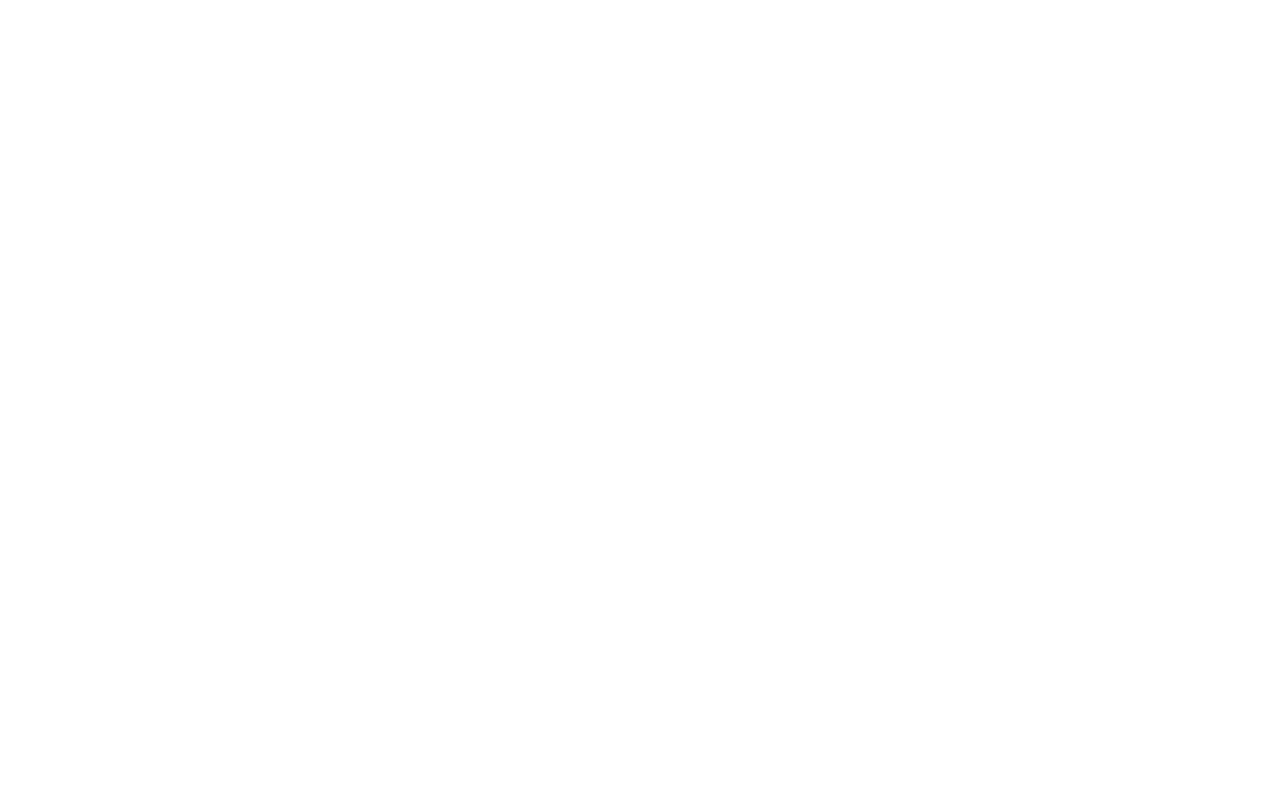
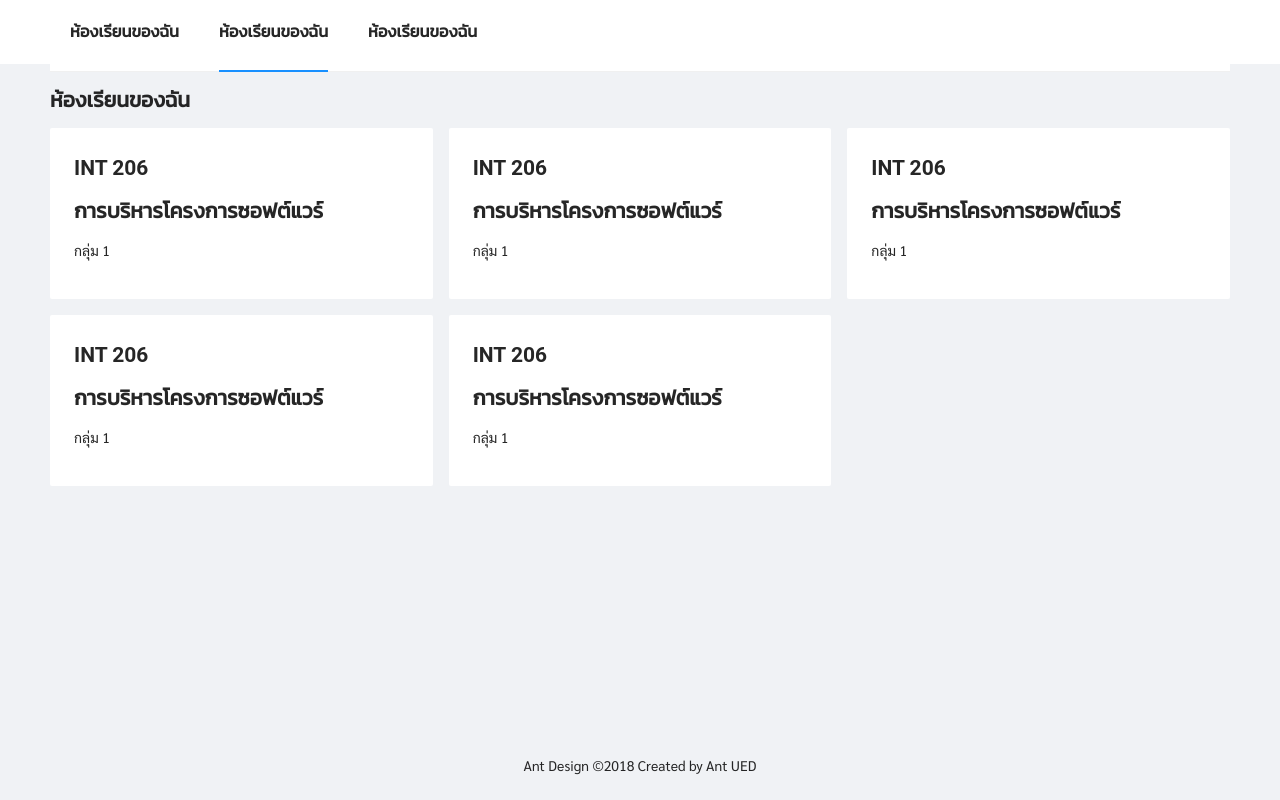
Before and after one commit to khanysorn/frrsca-frontend, a React (Create React App) app: page /class in a window 1280 px wide. Built offline with nearby package versions, Linux system fonts and the light colour scheme.

Commit message:
Class Lobby Page

```diff
--- a/src/App.css
+++ b/src/App.css
@@ -1,45 +1,7 @@
 @import url('https://fonts.googleapis.com/css2?family=Kanit&family=Sarabun:wght@400;600;700&display=swap');
 
-.App {
-  text-align: center;
-}
 
-.App-logo {
-  height: 40vmin;
-  pointer-events: none;
-}
-
-@media (prefers-reduced-motion: no-preference) {
-  .App-logo {
-    animation: App-logo-spin infinite 20s linear;
-  }
-}
-
-.App-header {
-  background-color: #282c34;
-  min-height: 100vh;
-  display: flex;
-  flex-direction: column;
-  align-items: center;
-  justify-content: center;
-  font-size: calc(10px + 2vmin);
-  color: white;
-}
-
-.App-link {
-  color: #61dafb;
-}
-
-@keyframes App-logo-spin {
-  from {
-    transform: rotate(0deg);
-  }
-  to {
-    transform: rotate(360deg);
-  }
-}
-
-h1{
+h1,h2,h3,h4,h5,h6{
   font-family: Roboto, "Helvetica Neue", "Sukhumvit Set", Kanit, Avenir, -apple-system, BlinkMacSystemFont, "Segoe UI", Oxygen, Ubuntu, Cantarell, "Fira Sans", "Droid Sans", sans-serif;
   font-display: swap;
 }
@@ -48,3 +10,21 @@
   font-family: 'Sarabun', sans-serif;
   font-display: swap;
 }
+
+.site-layout-content {
+  background: #fff;
+  padding: 24px;
+  min-height: 280px;
+}
+
+#components-layout-demo-top .logo {
+  width: 120px;
+  height: 31px;
+  background: rgba(255, 255, 255, 0.2);
+  margin: 16px 24px 16px 0;
+  float: left;
+}
+
+.ant-layout-header {
+  background-color: #FFF;
+}
--- a/src/App.js
+++ b/src/App.js
@@ -2,7 +2,7 @@
 import './App.css';
 import Home from './page/Home';
 import Login from './page/Login';
-import Dashboard from './page/Dashboard'
+import Class from './page/Class'
 import {BrowserRouter as Router, Route, Switch} from "react-router-dom";
 
 function App() {
@@ -11,7 +11,7 @@
       <Switch>
       <Route exact path="/" component={Home} />
       <Route path="/login" component={Login} />
-      <Route path="/dashboard" component={Dashboard} />
+      <Route path="/class" component={Class} />
       </Switch>
     </Router>
   );
--- a/src/index.css
+++ b/src/index.css
@@ -9,20 +9,17 @@
   -moz-osx-font-smoothing: grayscale;
 }
 
+h1, h2, h3{
+  font-family: -apple-system, BlinkMacSystemFont, 'Segoe UI', 'Roboto', 'Oxygen',
+    'Ubuntu', 'Cantarell', 'Fira Sans', 'Droid Sans', 'Helvetica Neue',
+    sans-serif;
+  font-weight: bold;
+  -webkit-font-smoothing: antialiased;
+  -moz-osx-font-smoothing: grayscale;
+  font-display: swap;
+}
+
 code {
   font-family: source-code-pro, Menlo, Monaco, Consolas, 'Courier New',
     monospace;
 }
-
-.site-layout-content {
-  background: #fff;
-  padding: 24px;
-  min-height: 280px;
-}
-#components-layout-demo-top .logo {
-  width: 120px;
-  height: 31px;
-  background: rgba(255, 255, 255, 0.2);
-  margin: 16px 24px 16px 0;
-  float: left;
-}
--- /dev/null
+++ b/src/page/Class.js
@@ -0,0 +1,72 @@
+import React from "react";
+import { Layout, Menu, Card, Col, Row  } from "antd";
+import { Link } from "react-router-dom";
+
+const { Header, Content, Footer} = Layout;
+
+function Class() {
+  return (
+    <>
+      <Layout className="layout">
+        <Header>
+          <div className="logo" />
+          <Menu theme="light" mode="horizontal" defaultSelectedKeys={["2"]}>
+            <Menu.Item key="1"><h3>ห้องเรียนของฉัน</h3></Menu.Item>
+            <Menu.Item key="2"><h3>ห้องเรียนของฉัน</h3></Menu.Item>
+            <Menu.Item key="3"><h3>ห้องเรียนของฉัน</h3></Menu.Item>
+          </Menu>
+        </Header>
+        <Content style={{ padding: "0 50px", minHeight: "calc(100vh - 134px)" }} >
+          <h1 style={{ marginTop: "20px" }}>ห้องเรียนของฉัน</h1>
+
+            <div className="site-card-wrapper">
+              <Row gutter={[16,16]}>
+                <Col xs={24} md={8} >
+                  <Link href="#">
+                  <Card bordered={false}>
+                    <h2>INT 206</h2>
+                    <h2>การบริหารโครงการซอฟต์แวร์</h2>
+                    <p>กลุ่ม 1</p>
+                    </Card>
+                    </Link>
+                </Col>
+                <Col xs={24} md={8} >
+                  <Card bordered={false}>
+                    <h2>INT 206</h2>
+                    <h2>การบริหารโครงการซอฟต์แวร์</h2>
+                    <p>กลุ่ม 1</p>
+                    </Card>
+                </Col>
+                <Col xs={24} md={8}>
+                  <Card bordered={false}>
+                    <h2>INT 206</h2>
+                    <h2>การบริหารโครงการซอฟต์แวร์</h2>
+                    <p>กลุ่ม 1</p>
+                    </Card>
+                </Col>
+                <Col xs={24} md={8} >
+                  <Card bordered={false}>
+                    <h2>INT 206</h2>
+                    <h2>การบริหารโครงการซอฟต์แวร์</h2>
+                    <p>กลุ่ม 1</p>
+                    </Card>
+                </Col>
+                <Col xs={24} md={8} >
+                  <Card bordered={false}>
+                    <h2>INT 206</h2>
+                    <h2>การบริหารโครงการซอฟต์แวร์</h2>
+                    <p>กลุ่ม 1</p>
+                    </Card>
+                </Col>
+              </Row>
+            </div>
+        </Content>
+        <Footer style={{ textAlign: "center" }}>
+          Ant Design ©2018 Created by Ant UED
+        </Footer>
+      </Layout>
+    </>
+  );
+}
+
+export default Class;
--- a/src/page/Dashboard.js
+++ /dev/null
@@ -1,55 +0,0 @@
-import React from "react";
-import { Layout, Menu, Breadcrumb, Card, Col, Row  } from "antd";
-
-const { Header, Content, Footer} = Layout;
-
-function Dashboard() {
-  return (
-    <>
-      <Layout className="layout">
-        <Header>
-          <div className="logo" />
-          <Menu theme="light" mode="horizontal" defaultSelectedKeys={["2"]}>
-            <Menu.Item key="1">nav 1</Menu.Item>
-            <Menu.Item key="2">nav 2</Menu.Item>
-            <Menu.Item key="3">nav 3</Menu.Item>
-          </Menu>
-        </Header>
-        <Content style={{ padding: "0 50px" }}>
-          <Breadcrumb style={{ margin: "16px 0" }}>
-            <Breadcrumb.Item>Home</Breadcrumb.Item>
-            <Breadcrumb.Item>List</Breadcrumb.Item>
-            <Breadcrumb.Item>App</Breadcrumb.Item>
-          </Breadcrumb>
-
-            <div className="site-card-wrapper">
-              <Row gutter={16}>
-                <Col span={8}>
-                  <Card title="Card title" bordered={false}>
-                    Card content
-                  </Card>
-                </Col>
-                <Col span={8}>
-                  <Card title="Card title" bordered={false}>
-                    Card content
-                  </Card>
-                </Col>
-                <Col span={8}>
-                  <Card title="Card title" bordered={false}>
-                    Card content
-                  </Card>
-                </Col>
-              </Row>
-            </div>
-            ,
-
-        </Content>
-        <Footer style={{ textAlign: "center" }}>
-          Ant Design ©2018 Created by Ant UED
-        </Footer>
-      </Layout>
-    </>
-  );
-}
-
-export default Dashboard;
```
